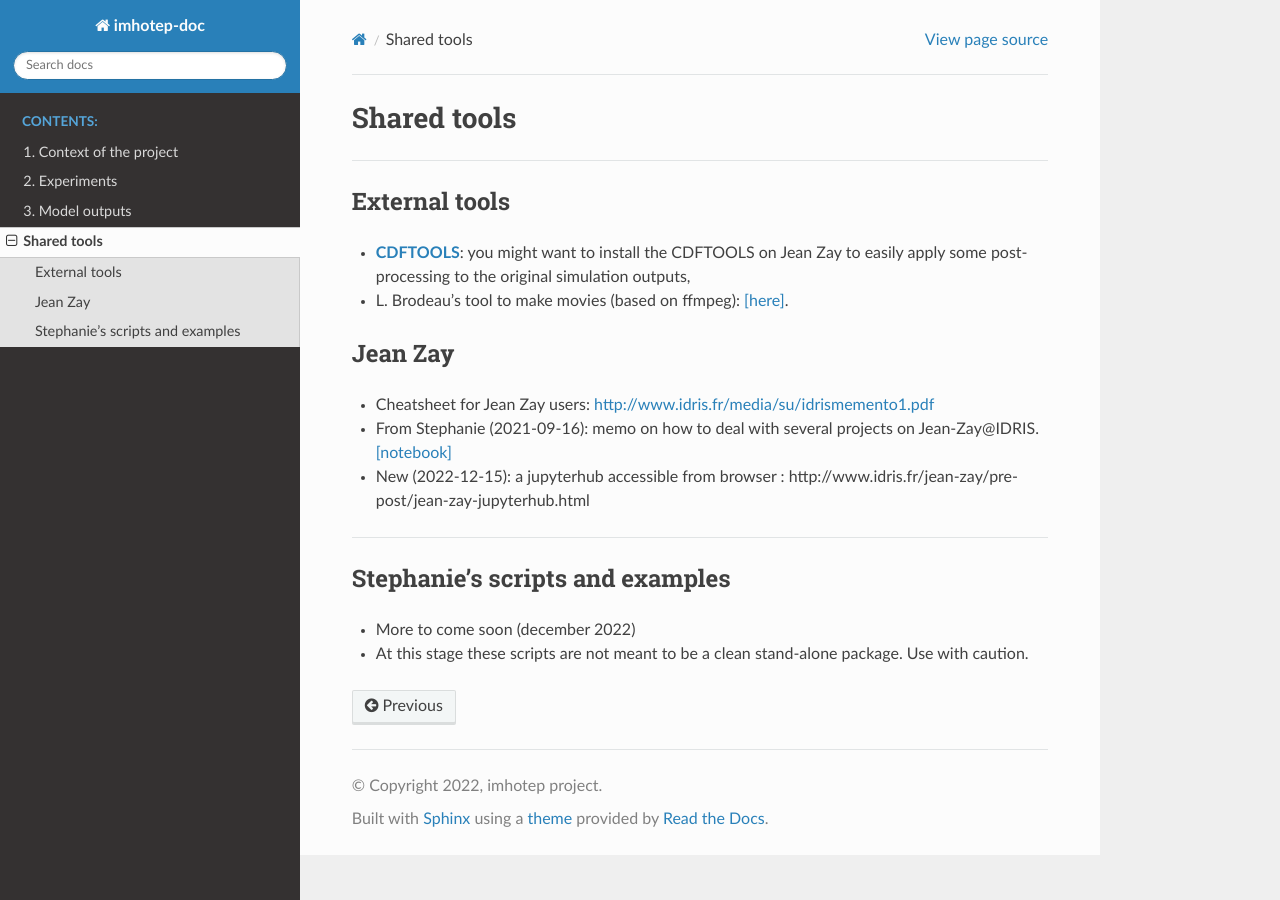
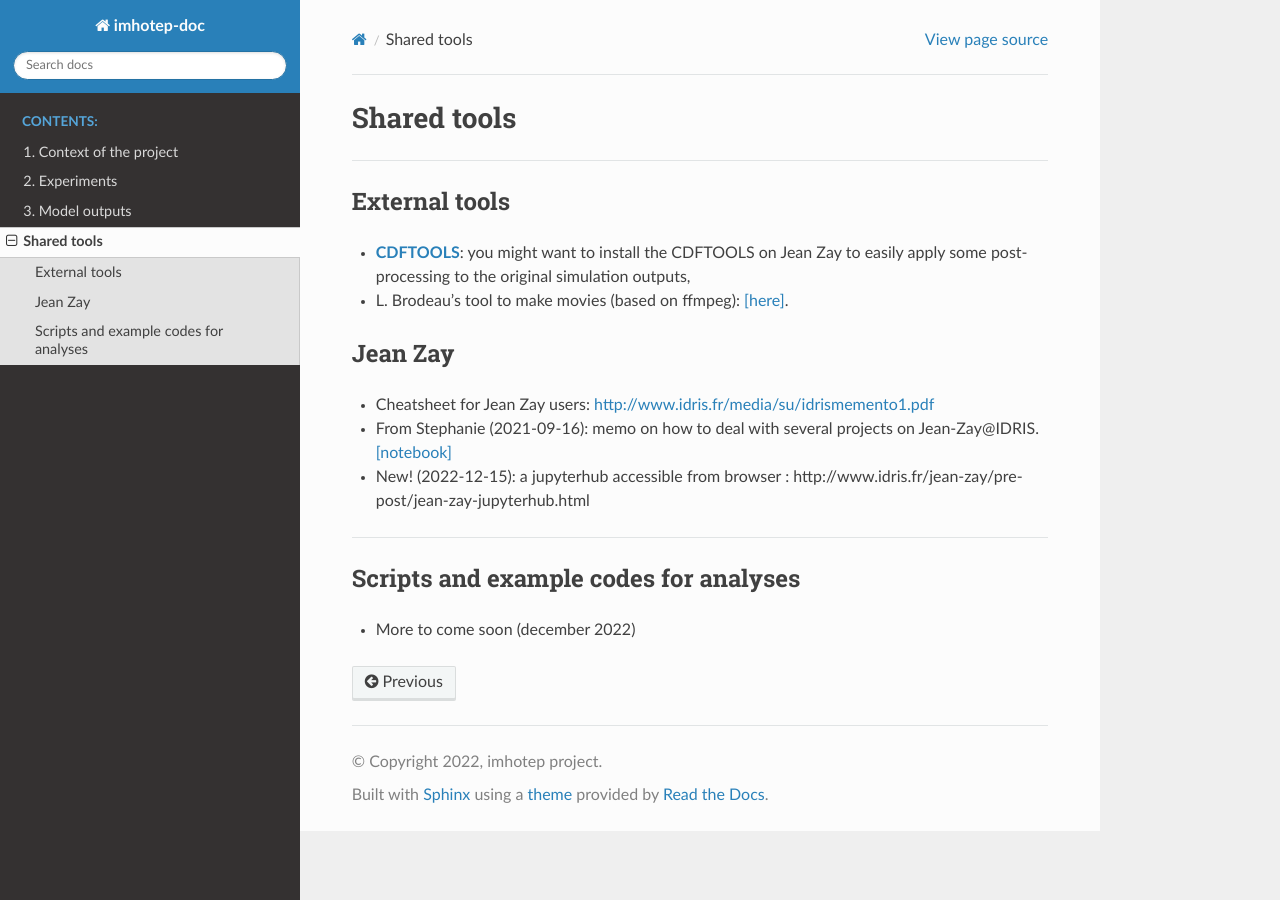
Before and after one commit to imhotep-project/doc-imhotep, a Sphinx documentation site: the page built from source/4-Tools.md, in a window 1280 px wide. Built offline with Sphinx 7.4.7 and the Read the Docs theme 2.0.0, drawn with Linux system fonts in a browser that asks for light colours.

Commit message:
fix tools

```diff
--- a/source/4-Tools.md
+++ b/source/4-Tools.md
@@ -8,8 +8,7 @@
 ## Jean Zay
 * Cheatsheet for Jean Zay users:  [http://www.idris.fr/media/su/idrismemento1.pdf](http://www.idris.fr/media/su/idrismemento1.pdf)
 *  From Stephanie (2021-09-16): memo on how to deal with several projects on Jean-Zay@IDRIS. [[notebook]](https://github.com/imhotep-project/imhotep-project-on-github/blob/main/DOCS/memo-multiprojets-jeanzay.md)
-* New (2022-12-15): a jupyterhub accessible from browser : http://www.idris.fr/jean-zay/pre-post/jean-zay-jupyterhub.html
+* New! (2022-12-15): a jupyterhub accessible from browser : http://www.idris.fr/jean-zay/pre-post/jean-zay-jupyterhub.html
 ---
-## Stephanie's scripts and examples
+## Scripts and example codes for analyses
 * More to come soon (december 2022)
-* At this stage these scripts are not meant to be a clean stand-alone package. Use with caution.
```
